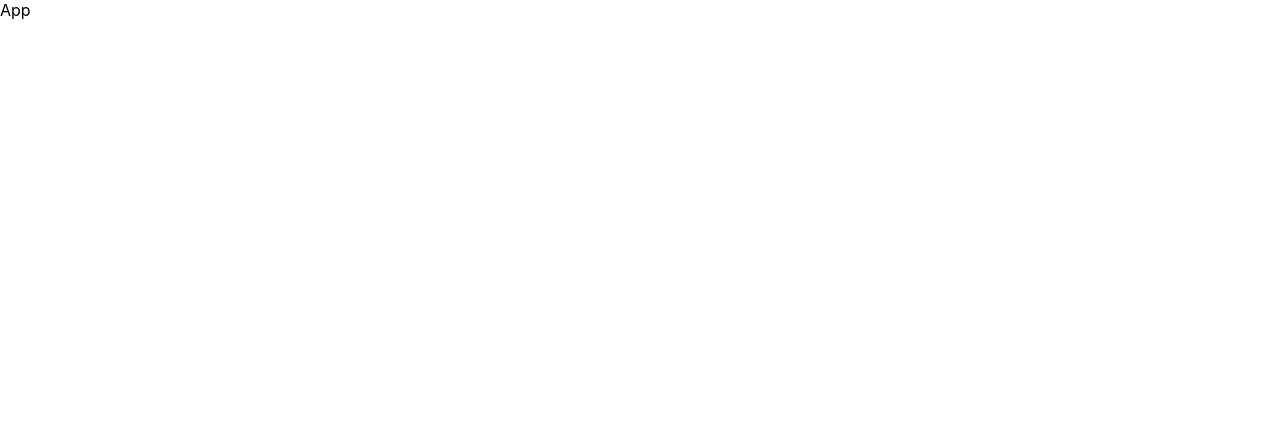
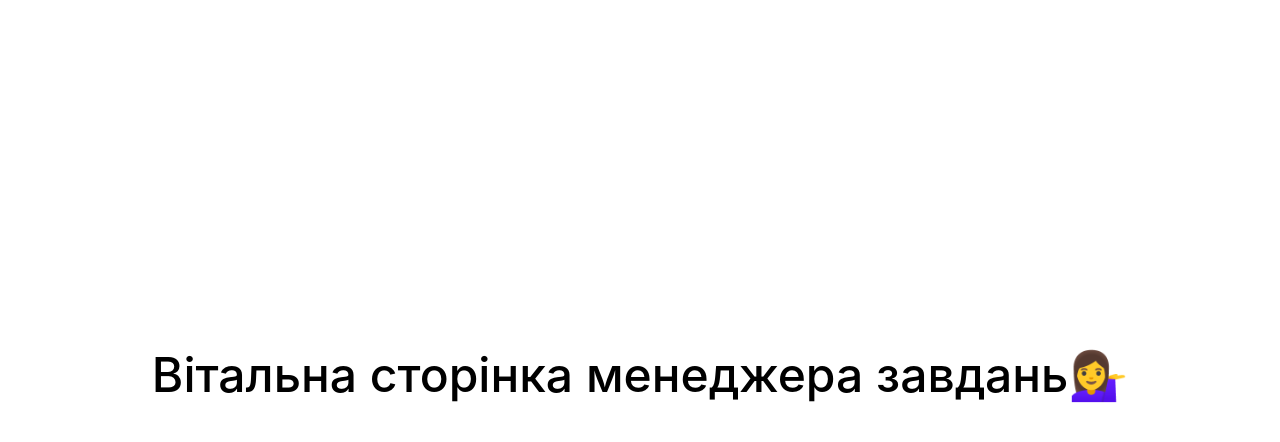
Before and after one commit to Allovallo/redux-login, a React (Create React App) app: page / in a window 1280 px wide. Shown: the top 442 px of the page. Built offline with nearby package versions, Linux system fonts and the light colour scheme.

Commit message:
files updated

```diff
--- a/src/components/App.js
+++ b/src/components/App.js
@@ -1,3 +1,13 @@
+import { Routes, Route } from 'react-router-dom';
+
+import Home from '../pages/Home';
+
 export const App = () => {
-  return <div>App</div>;
+  return (
+    <Routes>
+      <Route path="/" element={<Home />}>
+        App
+      </Route>
+    </Routes>
+  );
 };
--- a/src/index.js
+++ b/src/index.js
@@ -1,13 +1,19 @@
 import React from 'react';
 import ReactDOM from 'react-dom/client';
 
+// import { Provider } from 'react-redux';
+import { BrowserRouter } from 'react-router-dom';
+
 import { App } from './components/App';
-import { Provider } from 'react-redux';
-
+import 'modern-normalize';
 import './styles.css';
 
 ReactDOM.createRoot(document.getElementById('root')).render(
   <React.StrictMode>
-    <App />
+    {/* <Provider> */}
+    <BrowserRouter>
+      <App />
+    </BrowserRouter>
+    {/* </Provider> */}
   </React.StrictMode>,
 );
--- /dev/null
+++ b/src/pages/Home.js
@@ -0,0 +1,26 @@
+const styles = {
+  container: {
+    minHeight: 'calc(100vh - 50px)',
+    display: 'flex',
+    alignItems: 'center',
+    justifyContent: 'center',
+  },
+  title: {
+    fontWeight: 500,
+    fontSize: 48,
+    textAlign: 'center',
+  },
+};
+
+export default function Home() {
+  return (
+    <div style={styles.container}>
+      <h1 style={styles.title}>
+        Вітальна сторінка менеджера завдань
+        <span role="img" aria-label="Greeting icon">
+          💁‍♀️
+        </span>
+      </h1>
+    </div>
+  );
+}
```
